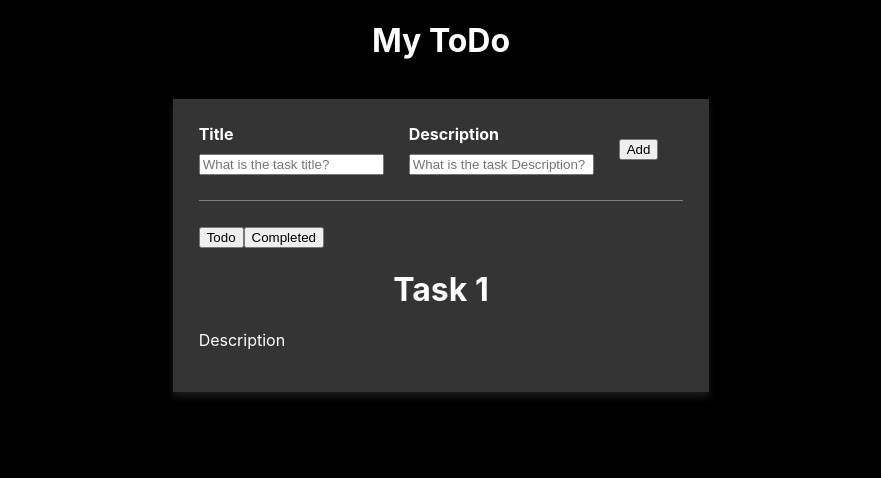
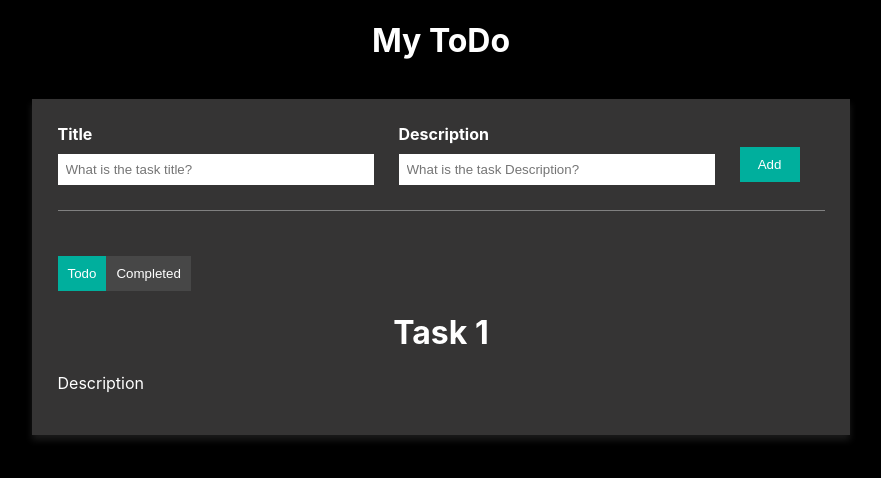
Before and after one commit to zueDS/ToDoList, a React (Create React App) app in the folder todo-app/: page / in a window 1280 px wide. Shown: the top 478 px of the page, without its empty margins (199-1080 px from the left). Built offline with nearby package versions, Linux system fonts and the light colour scheme.

Commit message:
more styling and add some function

```diff
--- a/todo-app/src/App.css
+++ b/todo-app/src/App.css
@@ -38,3 +38,40 @@
   font-weight: bold;
   margin-bottom: 10px;
 }
+
+.todo-input-item input{
+  padding: 8px;
+  border: none;
+  width: 300px;
+}
+.todo-input-item input:focus{
+  outline: 2px solid rgb(0, 175, 157);
+}
+
+.primaryBtn{
+  background-color: rgb(0, 175, 157);
+  color: white;
+  border: none;
+  border-radius: 0px;
+  margin-top: 20px;
+  padding: 10px;
+  width: 60px;
+  cursor: pointer;
+}
+.primaryBtn:hover{
+  background-color: rgb(0, 221, 199);
+}
+
+.secondaryBtn{
+  background-color: rgb(71, 71, 71);
+  color: white;
+  border: none;
+  border-radius: 0px;
+  margin-top: 20px;
+  padding: 10px;
+  width: fit-content;
+  cursor: pointer;
+}
+.active{
+  background-color: rgb(0, 175, 157);
+}
--- a/todo-app/src/App.js
+++ b/todo-app/src/App.js
@@ -1,7 +1,8 @@
-import logo from './logo.svg';
+import React, {useState} from 'react';
 import './App.css';
 
 function App() {
+  const [isCompleteScreen, setIscompleteScreen] = useState(false);
   return (
     <div className="App">
       <h1>My ToDo</h1>
@@ -26,8 +27,8 @@
         </div>
 
         <div className="btn-area">
-          <button>Todo</button>
-          <button>Completed</button>
+          <button className={`secondaryBtn isCompleteScreen ${isCompleteScreen === false && 'active'}`} onClick={()=>setIscompleteScreen(false)}>Todo</button>
+          <button className={`secondaryBtn isCompleteScreen ${isCompleteScreen === true && 'active'}`}onClick={()=>setIscompleteScreen(true)}>Completed</button>
         </div>
 
         <div className="todo-list">
```
